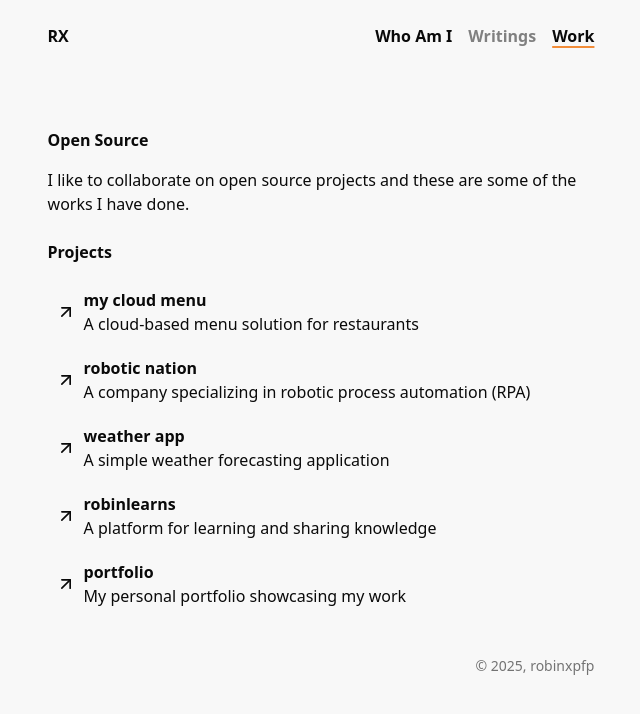
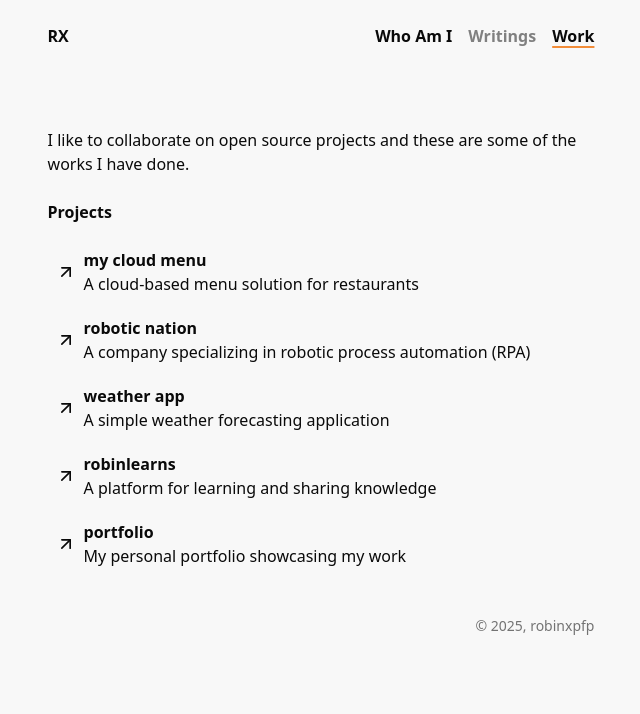
Before and after one commit to diquesaul/robinlabs, a Next.js app: page /work in a window 1280 px wide. Shown: the top 714 px of the page, without its empty margins (319-959 px from the left). Built offline with nearby package versions, Linux system fonts and the light colour scheme.

Commit message:
remove bg and text

```diff
--- a/app/work/project-list.tsx
+++ b/app/work/project-list.tsx
@@ -10,7 +10,7 @@ export function ProjectList() {
         {projects.map((project: Project) => (
           <li
             key={project.name}
-            className="flex items-center gap-2 transition-transform duration-200 hover:translate-x-1  hover:bg-gray-200/40 rounded-xl p-2 hover:opacity-65 hover:cursor-pointer"
+            className="flex items-center gap-2 transition-transform duration-200 hover:translate-x-1  rounded-xl p-2 hover:opacity-50 hover:cursor-pointer"
           >
             <ArrowUpRight className="size-5 text-foreground" />
             <a
--- a/app/work/work-intro.tsx
+++ b/app/work/work-intro.tsx
@@ -1,11 +1,8 @@
 export function WorkIntro() {
   return (
-    <div className="mb-6">
-      <h2 className="font-bold text-foreground mb-4">Open Source</h2>
-      <p className="text-foreground">
-        I like to collaborate on open source projects and these are some of the
-        works I have done.
-      </p>
+    <div className="mb-6 text-foreground">
+      I like to collaborate on open source projects and these are some of the
+      works I have done.
     </div>
   );
 }
```
